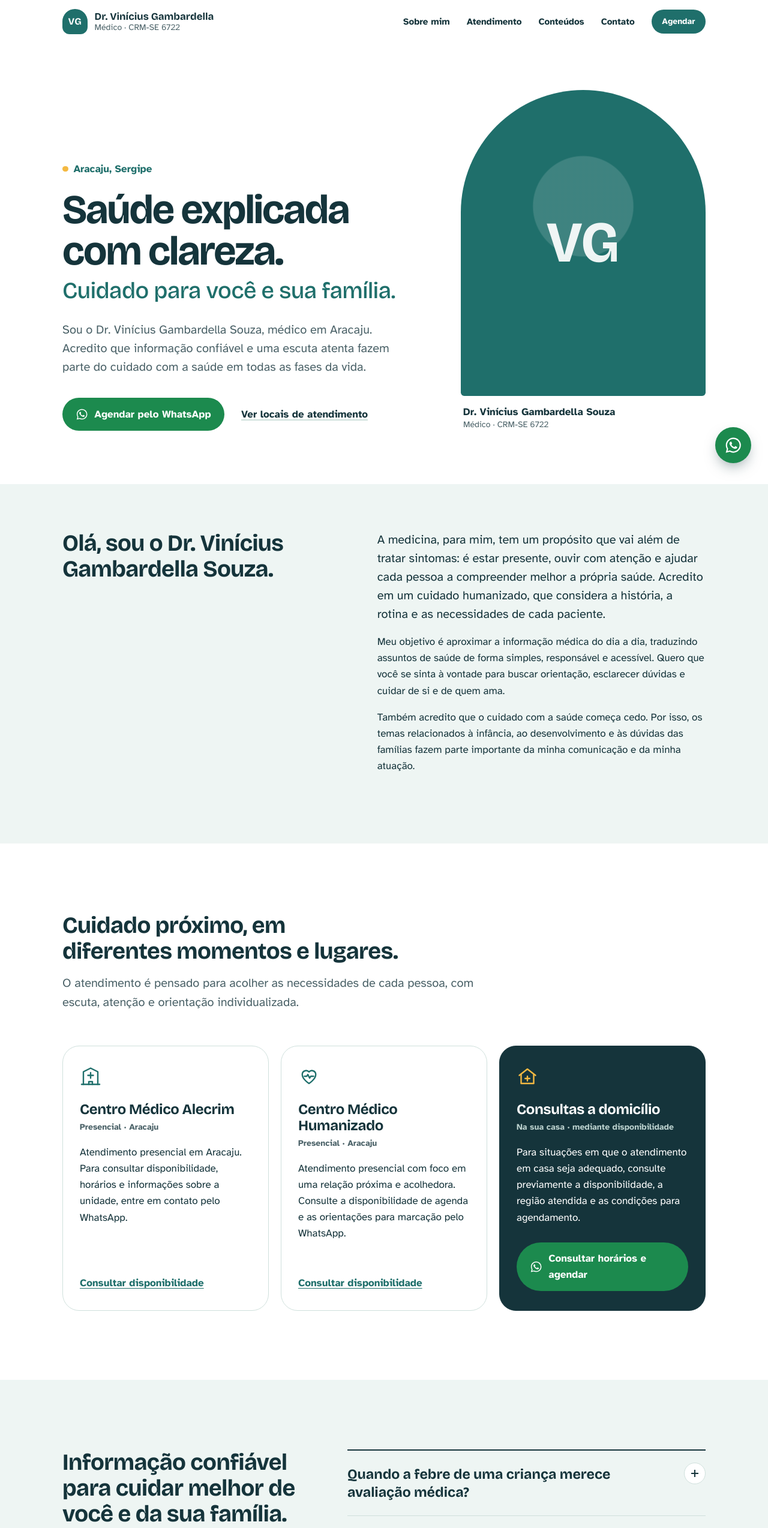
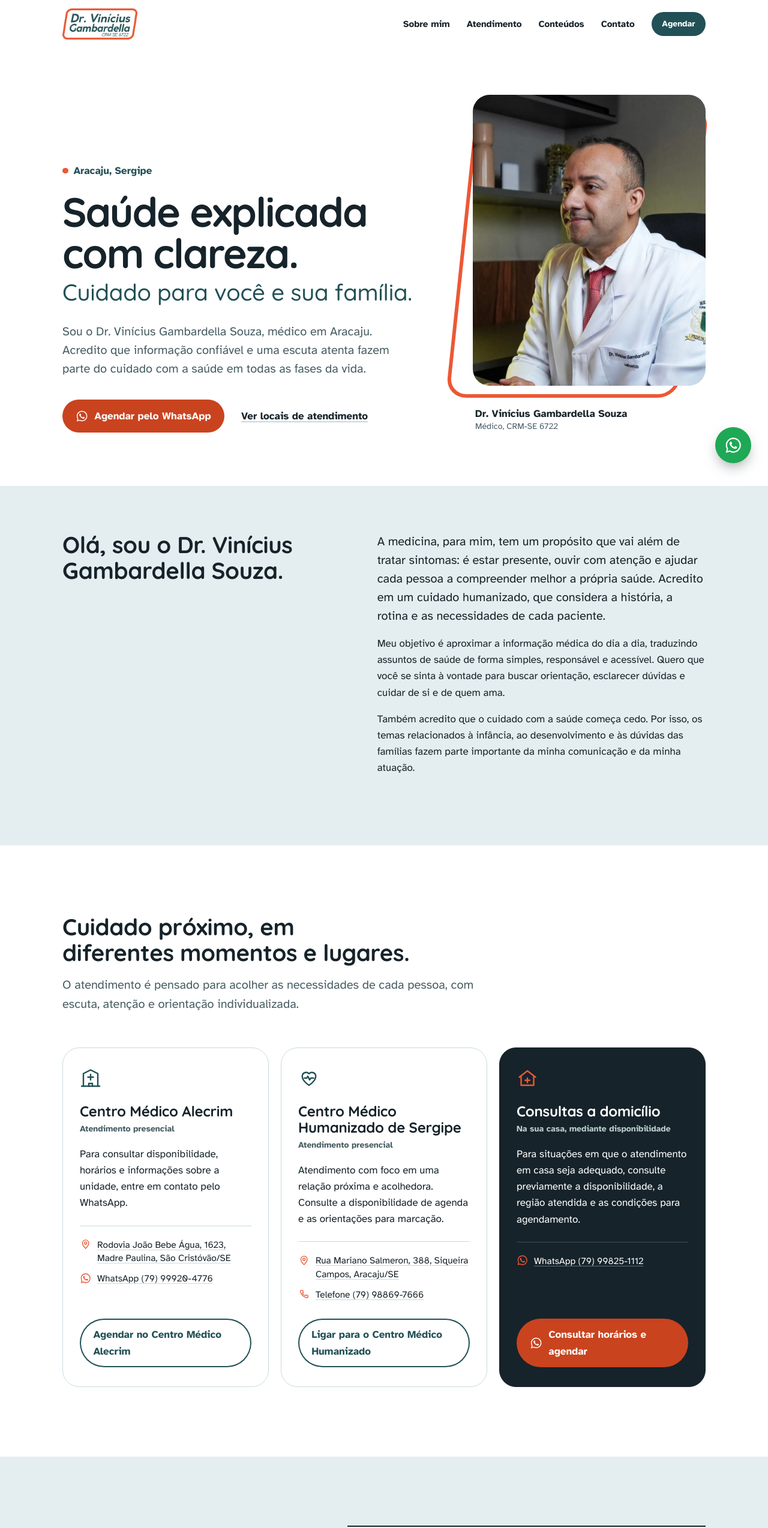
Before and after one commit to IgorLemos01/site-dr-vinicius-gambardella, a plain HTML site: page index.html in a window 1280 px wide. Shown: the top 2547 px of the page at 60% size. Drawn offline with nearby package versions, Linux system fonts and the light colour scheme.

Commit message:
Aplica identidade visual, foto, logo e contatos das clínicas
- Paleta verde e laranja da marca e fonte Quicksand nos títulos
- Logo no topo e no rodapé; foto do médico no painel principal
- Endereços, mapas e contatos do Centro Médico Alecrim e do
  Centro Médico Humanizado de Sergipe

Co-Authored-By: Claude Opus 5.5 <noreply@anthropic.com>
Claude-Session: https://claude.ai/code/session_01CqfWbXQNYXBm6NiFpfh9RX

```diff
--- a/index.html
+++ b/index.html
@@ -5,7 +5,7 @@
   <meta name="viewport" content="width=device-width, initial-scale=1">
   <title>Dr. Vinícius Gambardella Souza | Médico em Aracaju</title>
   <meta name="description" content="Dr. Vinícius Gambardella Souza, médico em Aracaju (CRM-SE 6722). Atendimento no Centro Médico Alecrim, no Centro Médico Humanizado e consultas a domicílio. Agende pelo WhatsApp.">
-  <meta name="theme-color" content="#15343B">
+  <meta name="theme-color" content="#215056">
   <link rel="canonical" href="https://www.drviniciusgambardella.com.br/">
   <link rel="icon" href="assets/favicon.svg" type="image/svg+xml">
 
@@ -18,7 +18,7 @@
 
   <link rel="preconnect" href="https://fonts.googleapis.com">
   <link rel="preconnect" href="https://fonts.gstatic.com" crossorigin>
-  <link href="https://fonts.googleapis.com/css2?family=Atkinson+Hyperlegible:ital,wght@0,400;0,700;1,400&family=Bricolage+Grotesque:opsz,wght@12..96,500;12..96,700&display=swap" rel="stylesheet">
+  <link href="https://fonts.googleapis.com/css2?family=Atkinson+Hyperlegible:ital,wght@0,400;0,700;1,400&family=Quicksand:wght@500;600;700&display=swap" rel="stylesheet">
   <link rel="stylesheet" href="styles.css">
 
   <script type="application/ld+json">
@@ -35,7 +35,15 @@
       "addressRegion": "SE",
       "addressCountry": "BR"
     },
-    "areaServed": "Aracaju - SE",
+    "areaServed": ["Aracaju - SE", "São Cristóvão - SE"],
+    "image": "https://www.drviniciusgambardella.com.br/assets/dr-vinicius-800.jpg",
+    "logo": "https://www.drviniciusgambardella.com.br/assets/logo.png",
+    "location": [
+      {"@type": "MedicalClinic", "name": "Centro Médico Alecrim", "telephone": "+55-79-99920-4776",
+       "address": {"@type": "PostalAddress", "streetAddress": "Rodovia João Bebe Água, 1623", "addressLocality": "São Cristóvão", "addressRegion": "SE", "addressCountry": "BR"}},
+      {"@type": "MedicalClinic", "name": "Centro Médico Humanizado de Sergipe", "telephone": "+55-79-98869-7666",
+       "address": {"@type": "PostalAddress", "streetAddress": "Rua Mariano Salmeron, 388, Siqueira Campos", "addressLocality": "Aracaju", "addressRegion": "SE", "addressCountry": "BR"}}
+    ],
     "identifier": "CRM-SE 6722",
     "sameAs": [
       "https://www.instagram.com/dr.viniciusgambardella/",
@@ -50,11 +58,7 @@
   <header class="topbar" id="topo">
     <div class="wrap topbar__inner">
       <a class="brand" href="#topo" aria-label="Dr. Vinícius Gambardella Souza, voltar ao início">
-        <span class="brand__mark" aria-hidden="true">VG</span>
-        <span class="brand__text">
-          <strong>Dr. Vinícius Gambardella</strong>
-          <small>Médico · CRM-SE 6722</small>
-        </span>
+        <img class="brand__logo" src="assets/logo.png" alt="Dr. Vinícius Gambardella, CRM SE 6722" width="640" height="267">
       </a>
 
       <button class="menu-toggle" type="button" aria-expanded="false" aria-controls="menu">
@@ -94,13 +98,15 @@
         </div>
 
         <figure class="hero__portrait">
-          <!-- Troque pelo retrato do médico: <img src="assets/dr-vinicius.jpg" alt="Dr. Vinícius Gambardella Souza" width="720" height="900"> -->
-          <div class="portrait-placeholder" role="img" aria-label="Espaço reservado para a foto do Dr. Vinícius Gambardella Souza">
-            <span>VG</span>
+          <div class="portrait-frame">
+            <picture>
+              <source type="image/webp" srcset="assets/dr-vinicius-800.webp 800w, assets/dr-vinicius.webp 1361w" sizes="(max-width: 860px) 90vw, 420px">
+              <img src="assets/dr-vinicius-800.jpg" alt="Dr. Vinícius Gambardella Souza, de jaleco branco, sentado em seu consultório" width="800" height="1204" fetchpriority="high">
+            </picture>
           </div>
           <figcaption>
             <strong>Dr. Vinícius Gambardella Souza</strong>
-            <span>Médico · CRM-SE 6722</span>
+            <span>Médico, CRM-SE 6722</span>
           </figcaption>
         </figure>
       </div>
@@ -130,23 +136,49 @@
           <li class="place">
             <svg class="place__ico" aria-hidden="true" viewBox="0 0 24 24"><use href="#i-clinic"/></svg>
             <h3>Centro Médico Alecrim</h3>
-            <p class="place__kind">Presencial · Aracaju</p>
-            <p>Atendimento presencial em Aracaju. Para consultar disponibilidade, horários e informações sobre a unidade, entre em contato pelo WhatsApp.</p>
-            <a class="place__link" href="https://wa.me/5579998251112?text=Ol%C3%A1%2C%20gostaria%20de%20informa%C3%A7%C3%B5es%20sobre%20o%20atendimento%20no%20Centro%20M%C3%A9dico%20Alecrim." target="_blank" rel="noopener">Consultar disponibilidade</a>
+            <p class="place__kind">Atendimento presencial</p>
+            <p>Para consultar disponibilidade, horários e informações sobre a unidade, entre em contato pelo WhatsApp.</p>
+            <address class="place__info">
+              <a href="https://www.google.com/maps/search/?api=1&amp;query=Centro+M%C3%A9dico+Alecrim%2C+Rodovia+Jo%C3%A3o+Bebe+%C3%81gua%2C+1623%2C+Madre+Paulina%2C+S%C3%A3o+Crist%C3%B3v%C3%A3o+-+SE" target="_blank" rel="noopener">
+                <svg class="ico" aria-hidden="true" viewBox="0 0 24 24"><use href="#i-pin"/></svg>
+                <span>Rodovia João Bebe Água, 1623, Madre Paulina, São Cristóvão/SE</span>
+              </a>
+              <a href="https://wa.me/5579999204776?text=Ol%C3%A1%2C%20gostaria%20de%20agendar%20uma%20consulta%20com%20o%20Dr.%20Vin%C3%ADcius%20Gambardella%20no%20Centro%20M%C3%A9dico%20Alecrim." target="_blank" rel="noopener">
+                <svg class="ico" aria-hidden="true" viewBox="0 0 24 24"><use href="#i-wa"/></svg>
+                <span>WhatsApp (79) 99920-4776</span>
+              </a>
+            </address>
+            <a class="btn btn--outline btn--block place__cta" href="https://wa.me/5579999204776?text=Ol%C3%A1%2C%20gostaria%20de%20agendar%20uma%20consulta%20com%20o%20Dr.%20Vin%C3%ADcius%20Gambardella%20no%20Centro%20M%C3%A9dico%20Alecrim." target="_blank" rel="noopener">Agendar no Centro Médico Alecrim</a>
           </li>
           <li class="place">
             <svg class="place__ico" aria-hidden="true" viewBox="0 0 24 24"><use href="#i-heart"/></svg>
-            <h3>Centro Médico Humanizado</h3>
-            <p class="place__kind">Presencial · Aracaju</p>
-            <p>Atendimento presencial com foco em uma relação próxima e acolhedora. Consulte a disponibilidade de agenda e as orientações para marcação pelo WhatsApp.</p>
-            <a class="place__link" href="https://wa.me/5579998251112?text=Ol%C3%A1%2C%20gostaria%20de%20informa%C3%A7%C3%B5es%20sobre%20o%20atendimento%20no%20Centro%20M%C3%A9dico%20Humanizado." target="_blank" rel="noopener">Consultar disponibilidade</a>
+            <h3>Centro Médico Humanizado de Sergipe</h3>
+            <p class="place__kind">Atendimento presencial</p>
+            <p>Atendimento com foco em uma relação próxima e acolhedora. Consulte a disponibilidade de agenda e as orientações para marcação.</p>
+            <address class="place__info">
+              <a href="https://www.google.com/maps/search/?api=1&amp;query=Centro+M%C3%A9dico+Humanizado%2C+Rua+Mariano+Salmeron%2C+388%2C+Siqueira+Campos%2C+Aracaju+-+SE" target="_blank" rel="noopener">
+                <svg class="ico" aria-hidden="true" viewBox="0 0 24 24"><use href="#i-pin"/></svg>
+                <span>Rua Mariano Salmeron, 388, Siqueira Campos, Aracaju/SE</span>
+              </a>
+              <a href="tel:+5579988697666">
+                <svg class="ico" aria-hidden="true" viewBox="0 0 24 24"><use href="#i-phone"/></svg>
+                <span>Telefone (79) 98869-7666</span>
+              </a>
+            </address>
+            <a class="btn btn--outline btn--block place__cta" href="tel:+5579988697666">Ligar para o Centro Médico Humanizado</a>
           </li>
           <li class="place place--home">
             <svg class="place__ico" aria-hidden="true" viewBox="0 0 24 24"><use href="#i-home"/></svg>
             <h3>Consultas a domicílio</h3>
-            <p class="place__kind">Na sua casa · mediante disponibilidade</p>
+            <p class="place__kind">Na sua casa, mediante disponibilidade</p>
             <p>Para situações em que o atendimento em casa seja adequado, consulte previamente a disponibilidade, a região atendida e as condições para agendamento.</p>
-            <a class="btn btn--wa btn--block" href="https://wa.me/5579998251112?text=Ol%C3%A1%2C%20gostaria%20de%20consultar%20hor%C3%A1rios%20para%20uma%20consulta%20a%20domic%C3%ADlio." target="_blank" rel="noopener">
+            <address class="place__info">
+              <a href="https://wa.me/5579998251112?text=Ol%C3%A1%2C%20gostaria%20de%20consultar%20hor%C3%A1rios%20para%20uma%20consulta%20a%20domic%C3%ADlio." target="_blank" rel="noopener">
+                <svg class="ico" aria-hidden="true" viewBox="0 0 24 24"><use href="#i-wa"/></svg>
+                <span>WhatsApp (79) 99825-1112</span>
+              </a>
+            </address>
+            <a class="btn btn--wa btn--block place__cta" href="https://wa.me/5579998251112?text=Ol%C3%A1%2C%20gostaria%20de%20consultar%20hor%C3%A1rios%20para%20uma%20consulta%20a%20domic%C3%ADlio." target="_blank" rel="noopener">
               <svg class="ico" aria-hidden="true" viewBox="0 0 24 24"><use href="#i-wa"/></svg>
               Consultar horários e agendar
             </a>
@@ -225,7 +257,11 @@
             <svg class="ico" aria-hidden="true" viewBox="0 0 24 24"><use href="#i-wa"/></svg>
             Falar pelo WhatsApp
           </a>
-          <p class="cta__number">(79) 99825-1112</p>
+          <ul class="cta__phones" role="list">
+            <li><span>Consultas a domicílio</span> <a href="https://wa.me/5579998251112" target="_blank" rel="noopener">(79) 99825-1112</a></li>
+            <li><span>Centro Médico Alecrim</span> <a href="https://wa.me/5579999204776" target="_blank" rel="noopener">(79) 99920-4776</a></li>
+            <li><span>Centro Médico Humanizado</span> <a href="tel:+5579988697666">(79) 98869-7666</a></li>
+          </ul>
         </div>
 
         <div class="social">
@@ -233,7 +269,7 @@
           <a class="social__item" href="https://www.instagram.com/dr.viniciusgambardella/" target="_blank" rel="noopener">
             <svg class="social__ico" aria-hidden="true" viewBox="0 0 24 24"><use href="#i-ig"/></svg>
             <span>
-              <strong>Instagram · @dr.viniciusgambardella</strong>
+              <strong>Instagram @dr.viniciusgambardella</strong>
               <small>Acompanhe conteúdos, orientações gerais e um pouco da minha rotina médica.</small>
             </span>
           </a>
@@ -253,8 +289,9 @@
   <footer class="footer">
     <div class="wrap footer__grid">
       <div>
+        <img class="footer__logo" src="assets/logo.png" alt="" width="640" height="267" loading="lazy">
         <p class="footer__name">Dr. Vinícius Gambardella Souza</p>
-        <p>Médico · CRM-SE 6722</p>
+        <p>Médico, CRM-SE 6722</p>
         <p>Aracaju – Sergipe</p>
       </div>
       <p class="footer__legal">As informações deste site são educativas e não substituem consulta, diagnóstico ou tratamento individualizado. O contato digital não deve ser utilizado para situações de emergência.</p>
@@ -275,6 +312,8 @@
     <symbol id="i-clinic" viewBox="0 0 24 24"><g fill="none" stroke="currentColor" stroke-width="1.6" stroke-linecap="round" stroke-linejoin="round"><path d="M4 21V7l8-4 8 4v14"/><path d="M2 21h20"/><path d="M12 8v6M9 11h6"/><path d="M10 21v-3h4v3"/></g></symbol>
     <symbol id="i-heart" viewBox="0 0 24 24"><g fill="none" stroke="currentColor" stroke-width="1.6" stroke-linecap="round" stroke-linejoin="round"><path d="M12 20s-7.5-4.6-7.5-10.2A4.3 4.3 0 0 1 12 7.2a4.3 4.3 0 0 1 7.5 2.6C19.5 15.4 12 20 12 20Z"/><path d="M7 12h2.5l1.2-2 2 4 1.3-2H17"/></g></symbol>
     <symbol id="i-home" viewBox="0 0 24 24"><g fill="none" stroke="currentColor" stroke-width="1.6" stroke-linecap="round" stroke-linejoin="round"><path d="M3 11 12 4l9 7"/><path d="M5 10v10h14V10"/><path d="M12 12v5M9.5 14.5h5"/></g></symbol>
+    <symbol id="i-pin" viewBox="0 0 24 24"><g fill="none" stroke="currentColor" stroke-width="1.7" stroke-linecap="round" stroke-linejoin="round"><path d="M12 21s-6.5-5.6-6.5-11a6.5 6.5 0 0 1 13 0c0 5.4-6.5 11-6.5 11Z"/><circle cx="12" cy="10" r="2.4"/></g></symbol>
+    <symbol id="i-phone" viewBox="0 0 24 24"><path fill="none" stroke="currentColor" stroke-width="1.7" stroke-linejoin="round" d="M6.6 3.5h2.6l1.4 4.1-1.9 1.4a11.5 11.5 0 0 0 5.8 5.8l1.4-1.9 4.1 1.4v2.6a2 2 0 0 1-2.1 2A16.4 16.4 0 0 1 4.6 5.6a2 2 0 0 1 2-2.1Z"/></symbol>
     <symbol id="i-ig" viewBox="0 0 24 24"><g fill="none" stroke="currentColor" stroke-width="1.6"><rect x="3" y="3" width="18" height="18" rx="5"/><circle cx="12" cy="12" r="4"/><circle cx="17.3" cy="6.7" r=".9" fill="currentColor" stroke="none"/></g></symbol>
     <symbol id="i-yt" viewBox="0 0 24 24"><g fill="none" stroke="currentColor" stroke-width="1.6" stroke-linejoin="round"><rect x="2.5" y="5.5" width="19" height="13" rx="3.5"/><path d="m10 9.2 5 2.8-5 2.8Z" fill="currentColor"/></g></symbol>
   </svg>
--- a/styles.css
+++ b/styles.css
@@ -1,19 +1,22 @@
 /* Dr. Vinícius Gambardella Souza — estilos do site */
 
 :root {
-  --ink: #15343b;        /* texto e fundos escuros */
-  --tide: #1f6f6b;       /* cor principal */
-  --tide-deep: #175753;
-  --foam: #eef5f3;       /* fundo claro das seções */
+  /* Paleta da marca */
+  --ink: #16232a;        /* Mirage: texto e fundos escuros */
+  --tide: #215056;       /* Deep Sea Green: cor principal */
+  --tide-deep: #183d42;
+  --foam: #e4eef0;       /* Wild Sand: fundo claro das seções */
   --paper: #ffffff;
-  --line: #cfe0dc;
-  --sun: #f4b942;        /* destaque quente, uso pontual */
-  --muted: #4b6268;
-  --wa: #1c8a4e;         /* verde do WhatsApp, escurecido para contraste */
-  --wa-deep: #15703f;
+  --line: #c9dadd;
+  --sun: #eb5835;        /* Blaze Orange: cor da logo, destaques */
+  --orange-btn: #c9431f; /* laranja escurecido para botões com texto branco (contraste AA) */
+  --orange-btn-deep: #a93719;
+  --muted: #475d63;
+  --wa: var(--orange-btn);
+  --wa-deep: var(--orange-btn-deep);
   --urgent: #a63a2b;
 
-  --display: "Bricolage Grotesque", "Segoe UI", system-ui, sans-serif;
+  --display: "Quicksand", "Segoe UI", system-ui, sans-serif;
   --body: "Atkinson Hyperlegible", "Segoe UI", system-ui, sans-serif;
 
   --step--1: 0.875rem;
@@ -49,7 +52,7 @@ h1, h2, h3 {
   font-family: var(--display);
   font-weight: 700;
   line-height: 1.12;
-  letter-spacing: -0.015em;
+  letter-spacing: -0.01em;
   margin: 0;
   text-wrap: balance;
 }
@@ -108,6 +111,12 @@ a { color: var(--tide); text-underline-offset: 0.18em; }
 .btn--small { padding: 0.55rem 1.1rem; font-size: var(--step--1); }
 .btn--large { padding: 1rem 1.75rem; font-size: var(--step-1); }
 .btn--block { width: 100%; }
+.btn--outline {
+  background: transparent;
+  color: var(--tide);
+  box-shadow: inset 0 0 0 2px var(--tide);
+}
+.btn--outline:hover { background: var(--tide); color: #fff; }
 
 .link-quiet {
   font-weight: 700;
@@ -134,7 +143,7 @@ a { color: var(--tide); text-underline-offset: 0.18em; }
   align-items: center;
   justify-content: space-between;
   gap: 1rem;
-  min-height: 4.5rem;
+  min-height: 5rem;
 }
 
 .brand {
@@ -144,6 +153,8 @@ a { color: var(--tide); text-underline-offset: 0.18em; }
   text-decoration: none;
   color: var(--ink);
 }
+.brand__logo { height: 3.25rem; width: auto; }
+@media (max-width: 420px) { .brand__logo { height: 2.75rem; } }
 .brand__mark {
   display: grid;
   place-items: center;
@@ -232,6 +243,7 @@ a { color: var(--tide); text-underline-offset: 0.18em; }
 
 /* Hero */
 .hero {
+  overflow-x: clip;
   padding-block: clamp(2.5rem, 6vw, 5.5rem) clamp(3rem, 7vw, 6rem);
   background: var(--paper);
 }
@@ -285,13 +297,29 @@ a { color: var(--tide); text-underline-offset: 0.18em; }
   gap: 1rem 1.75rem;
 }
 
-.hero__portrait { margin: 0; }
-.hero__portrait img,
-.portrait-placeholder {
+.hero__portrait { margin: 0; max-width: 440px; justify-self: end; width: 100%; }
+/* Moldura inclinada em laranja, como a da logo */
+.portrait-frame {
+  position: relative;
+  padding: 0 0 1.25rem 1.25rem;
+}
+.portrait-frame::before {
+  content: "";
+  position: absolute;
+  inset: 1.25rem 1.25rem 0 0;
+  border: 6px solid var(--sun);
+  border-radius: 34px;
+  transform: skewX(-6deg);
+}
+.portrait-frame picture { position: relative; display: block; }
+.portrait-frame img {
+  width: 100%;
+  height: auto;
   aspect-ratio: 4 / 5;
-  width: 100%;
   object-fit: cover;
-  border-radius: 999px 999px var(--radius-lg) var(--radius-lg);
+  object-position: 50% 18%;
+  border-radius: var(--radius-lg);
+  background: var(--foam);
 }
 .portrait-placeholder {
   display: grid;
@@ -309,14 +337,14 @@ a { color: var(--tide); text-underline-offset: 0.18em; }
   display: flex;
   flex-direction: column;
   margin-top: 1rem;
-  padding-left: 0.25rem;
+  padding-left: 1.5rem;
   line-height: 1.35;
 }
 .hero__portrait figcaption span { color: var(--muted); font-size: var(--step--1); }
 
 @media (max-width: 860px) {
   .hero__grid { grid-template-columns: 1fr; }
-  .hero__portrait { max-width: 22rem; }
+  .hero__portrait { max-width: 24rem; justify-self: start; }
 }
 
 /* Seções */
@@ -363,6 +391,29 @@ a { color: var(--tide); text-underline-offset: 0.18em; }
 .place h3 { font-size: var(--step-2); }
 .place__kind { margin-top: 0.35rem; font-size: var(--step--1); color: var(--muted); font-weight: 700; }
 .place p:not(.place__kind) { margin-top: 1rem; }
+.place__info {
+  font-style: normal;
+  margin: 1.5rem 0 1.75rem;
+  padding-top: 1.25rem;
+  border-top: 1px solid var(--line);
+  display: grid;
+  gap: 0.75rem;
+  font-size: 0.97rem;
+}
+.place__info a {
+  display: flex;
+  gap: 0.6rem;
+  align-items: flex-start;
+  color: inherit;
+  text-decoration: none;
+  line-height: 1.45;
+}
+.place__info a span { text-decoration: underline; text-decoration-color: var(--line); text-underline-offset: 0.2em; }
+.place__info a:hover span { text-decoration-color: currentColor; }
+.place__info .ico { color: var(--sun); margin-top: 0.05rem; }
+.place__cta { margin-top: auto; }
+.place--home .place__info { border-top-color: rgba(255,255,255,0.18); }
+.place--home .place__info a span { text-decoration-color: rgba(255,255,255,0.35); }
 .place__link {
   margin-top: auto;
   padding-top: 1.5rem;
@@ -376,8 +427,7 @@ a { color: var(--tide); text-underline-offset: 0.18em; }
 }
 .place--home .place__ico { color: var(--sun); }
 .place--home .place__kind { color: #b9cfcc; }
-.place--home .btn { margin-top: auto; }
-.place--home p:not(.place__kind) { margin-bottom: 1.75rem; }
+
 
 @media (max-width: 960px) {
   .places { grid-template-columns: 1fr; }
@@ -472,7 +522,25 @@ a { color: var(--tide); text-underline-offset: 0.18em; }
 }
 .cta h2 { font-size: var(--step-4); line-height: 1.04; letter-spacing: -0.03em; }
 .cta__text > p { margin: 1.5rem 0 2.25rem; max-width: 36rem; color: #c9dad7; font-size: var(--step-1); }
-.cta__number { margin-top: 1rem; color: #c9dad7; font-weight: 700; letter-spacing: 0.02em; }
+.cta__phones {
+  list-style: none;
+  margin: 2rem 0 0;
+  padding: 0;
+  display: grid;
+  gap: 0.5rem;
+  max-width: 28rem;
+}
+.cta__phones li {
+  display: flex;
+  justify-content: space-between;
+  gap: 1rem;
+  flex-wrap: wrap;
+  padding-bottom: 0.5rem;
+  border-bottom: 1px solid rgba(255,255,255,0.14);
+  color: #c9dad7;
+}
+.cta__phones a { color: #fff; font-weight: 700; text-decoration: none; }
+.cta__phones a:hover { color: var(--sun); }
 
 .social__title {
   font-family: var(--body);
@@ -501,7 +569,7 @@ a { color: var(--tide); text-underline-offset: 0.18em; }
 
 /* Rodapé */
 .footer {
-  background: #0f282e;
+  background: #101a1f;
   color: #c9dad7;
   padding-block: 3rem 6rem;
   font-size: 0.95rem;
@@ -512,6 +580,7 @@ a { color: var(--tide); text-underline-offset: 0.18em; }
   gap: 2rem;
 }
 .footer p + p { margin-top: 0.25rem; }
+.footer__logo { width: 11rem; height: auto; margin-bottom: 1.25rem; }
 .footer__name { color: #fff; font-family: var(--display); font-weight: 700; font-size: var(--step-1); }
 .footer__legal { max-width: 40rem; }
 .footer__bottom {
@@ -541,13 +610,13 @@ a { color: var(--tide); text-underline-offset: 0.18em; }
   display: grid;
   place-items: center;
   border-radius: 50%;
-  background: var(--wa);
+  background: #1fa855;
   color: #fff;
-  box-shadow: 0 10px 24px -8px rgba(21, 52, 59, 0.55);
+  box-shadow: 0 10px 24px -8px rgba(22, 35, 42, 0.55);
   transition: background-color 0.2s ease, transform 0.2s ease;
 }
 .wa-float svg { width: 1.9rem; height: 1.9rem; }
-.wa-float:hover { background: var(--wa-deep); transform: scale(1.05); }
+.wa-float:hover { background: #178c46; transform: scale(1.05); }
 
 /* Entrada única do hero */
 @media (prefers-reduced-motion: no-preference) {
```
Also changed, not shown: assets/dr-vinicius-800.jpg (added), assets/dr-vinicius-800.webp (added), assets/dr-vinicius.webp (added), assets/favicon.svg, assets/logo.png (added), assets/og-image.jpg (added), 1 other file.
